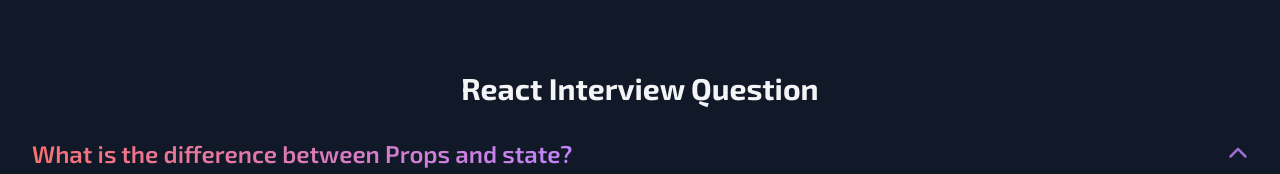
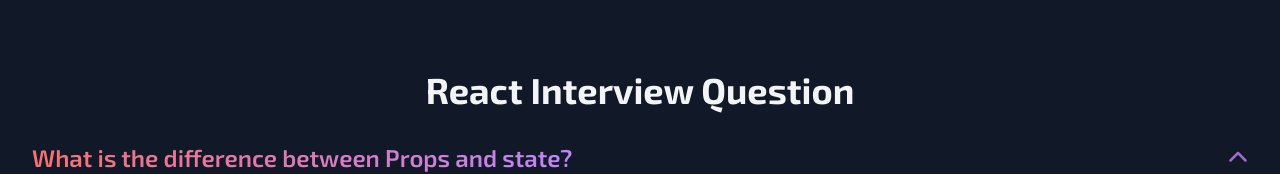
Before and after one commit to showkatali-dev/knowledge-cafe, a React (Vite) app: page / in a window 1280 px wide. Shown: the part 4462-4636 px from the top of the page. Built offline with nearby package versions, Linux system fonts and the light colour scheme.

Commit message:
changed font size of a section title

```diff
--- a/src/components/InterviewBlog.jsx
+++ b/src/components/InterviewBlog.jsx
@@ -29,7 +29,7 @@
   };
   return (
     <section className="container my-24">
-      <h1 className="text-3xl text-center font-bold mb-8">
+      <h1 className="text-4xl px-4 text-center font-bold mb-8">
         React Interview Question
       </h1>
       {questions.map((question, i) => (
```
